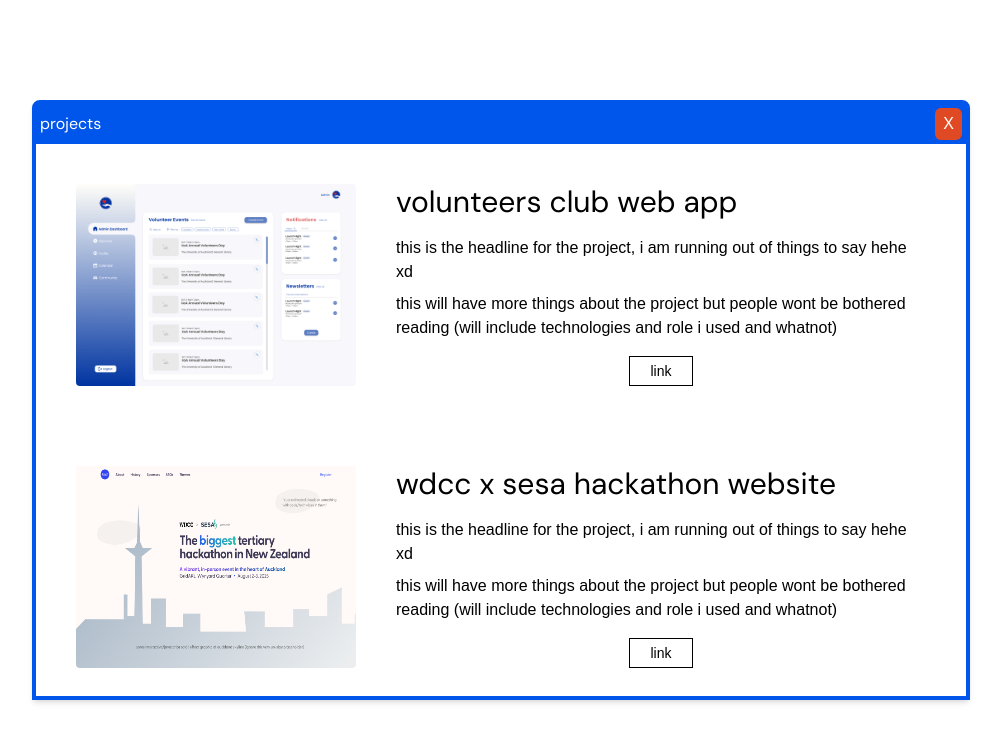
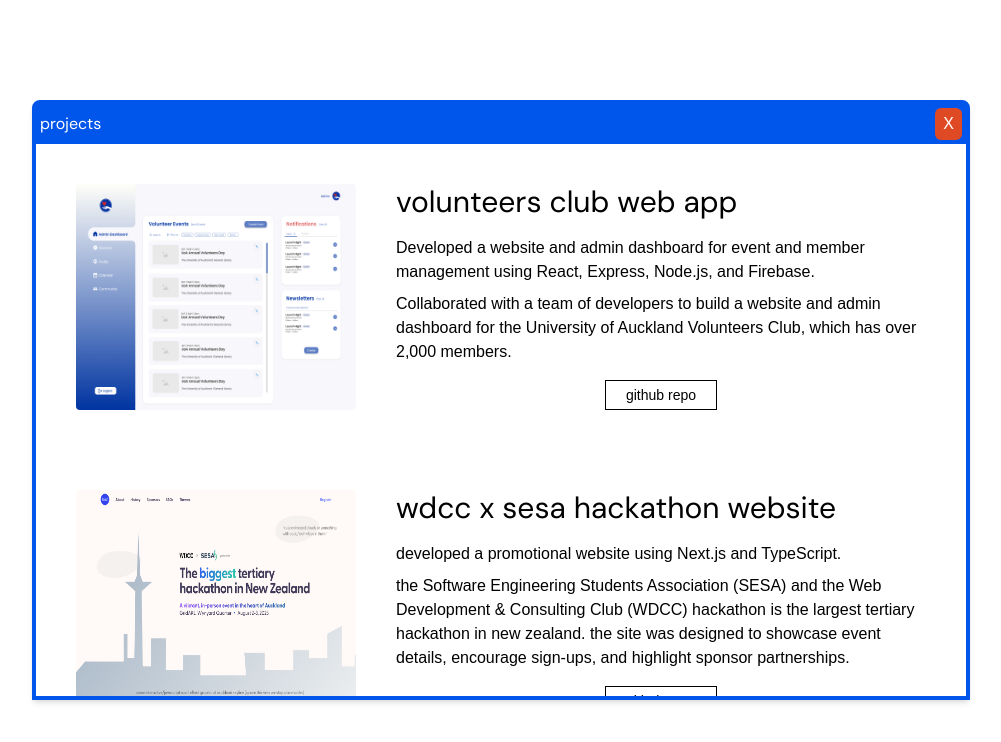
Before and after one commit to jebadenas/jos-badenas-portfolio, a Next.js app: page /test in a window 1280 px wide. Shown: the top 742 px of the page, without its empty margins (68-1069 px from the left). Built offline with nearby package versions, Linux system fonts and the light colour scheme; no server answers.

Commit message:
added some projects

```diff
--- a/src/components/Projects.tsx
+++ b/src/components/Projects.tsx
@@ -7,12 +7,30 @@ const Projects = () => {
       <ProjectsCard
         heading="volunteers club web app"
         imageSrc="/projectsImages/volunteers.jpg"
+        imageAlt="screenshot of the volunteers club web app"
+        description1="Developed a website and admin dashboard for event and member management using React, Express, Node.js, and Firebase."
+        description2="Collaborated with a team of developers to build a website and admin dashboard for the University of Auckland Volunteers Club, which has over 2,000 members. "
+        linkSrc="https://github.com/UoaWDCC/volunteers"
+        linkName="github repo"
       />
       <ProjectsCard
         heading="wdcc x sesa hackathon website"
         imageSrc="/projectsImages/hackathon.jpg"
+        imageAlt="screenshot of the wdcc x sesa hackathon website"
+        description1="developed a promotional website using Next.js and TypeScript."
+        description2="the Software Engineering Students Association (SESA) and the Web Development & Consulting Club (WDCC) hackathon is the largest tertiary hackathon in new zealand. the site was designed to showcase event details, encourage sign-ups, and highlight sponsor partnerships."
+        linkSrc="https://github.com/sesauoa/wdccxsesahackathon.com"
+        linkName="github repo"
       />
-      <ProjectsCard />
+      <ProjectsCard
+        heading="portfolio website"
+        imageSrc="/projectsImages/default.jpg"
+        imageAlt="screenshot of my portfolio website"
+        description1="developed a personal website using Next.js and TypeScript."
+        description2="my personal website was made for me to put everything about me into one place. i post blogs about my unviersity life and projects i've worked on"
+        linkSrc="https://www.josbadenas.com/"
+        linkName="ur already here!"
+      />
     </div>
   );
 };
```
